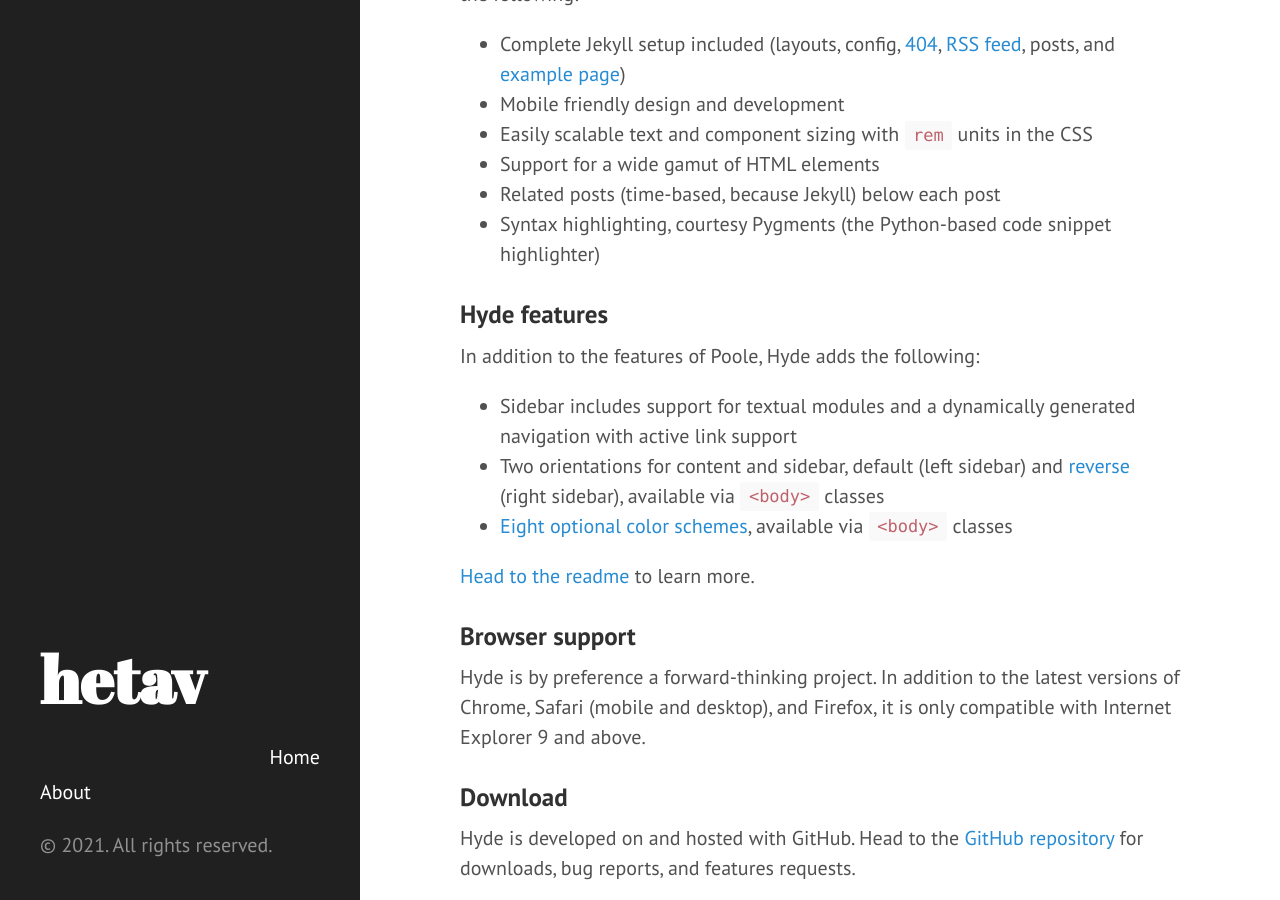
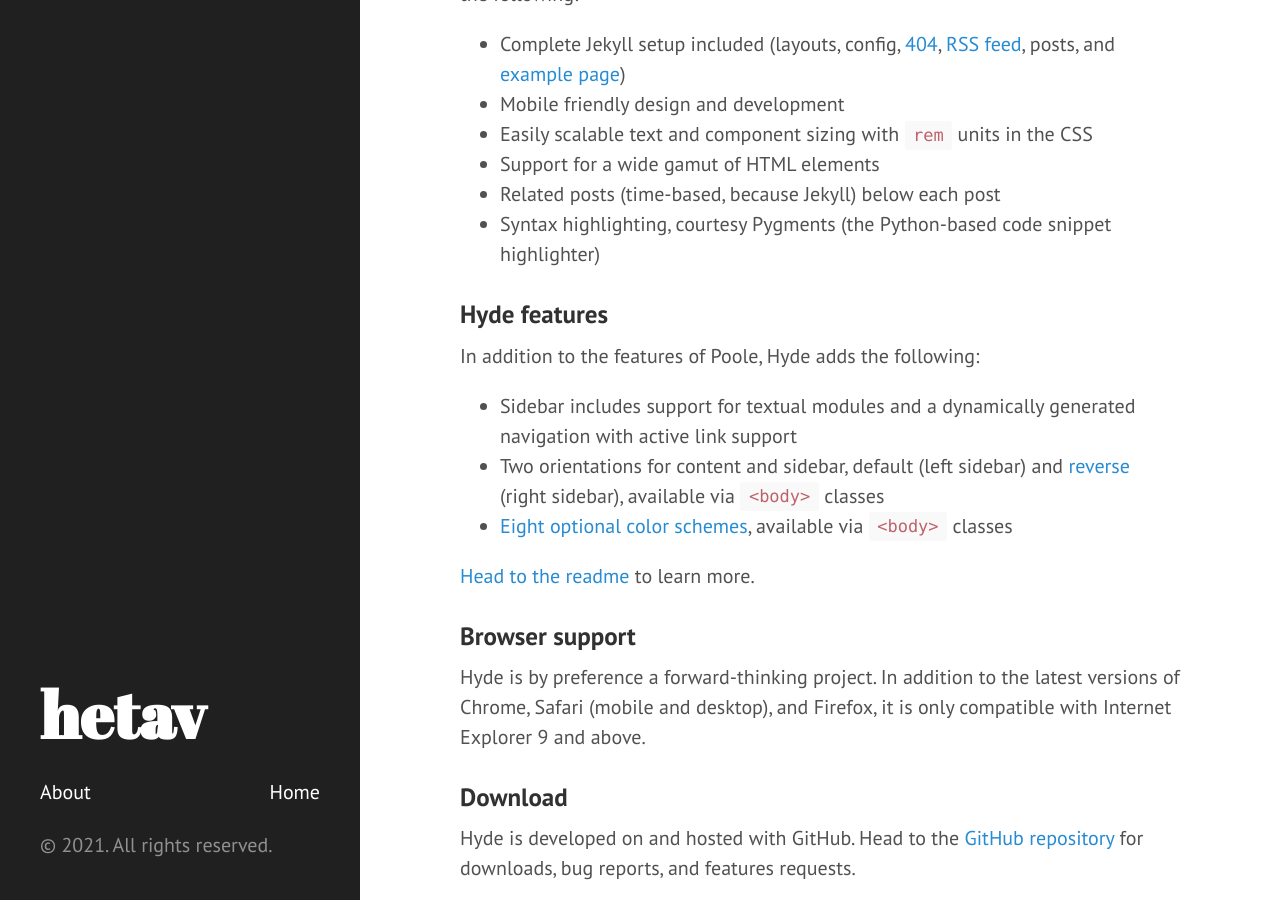
Before and after one commit to hetavv/hetavv.github.io, a Jekyll site: the page built from index.html, in a window 1280 px wide and 900 px high, scrolled down 392 px. Built offline with Jekyll 4.4.1, drawn with Linux system fonts in a browser that asks for light colours; the list of posts is cut into pages by our own code.

Commit message:
Update sidebar.html

```diff
--- a/_includes/sidebar.html
+++ b/_includes/sidebar.html
@@ -10,7 +10,7 @@
     </div>
 
     <nav class="sidebar-nav">
-      <a style="text-align: right"class="sidebar-nav-item{% if page.url == site.baseurl %} active{% endif %}" href="{{ site.baseurl }}">Home</a>
+      <a style="float: right" class="sidebar-nav-item{% if page.url == site.baseurl %} active{% endif %}" href="{{ site.baseurl }}">Home</a>
 
       {% comment %}
         The code below dynamically generates a sidebar nav of pages with
```
